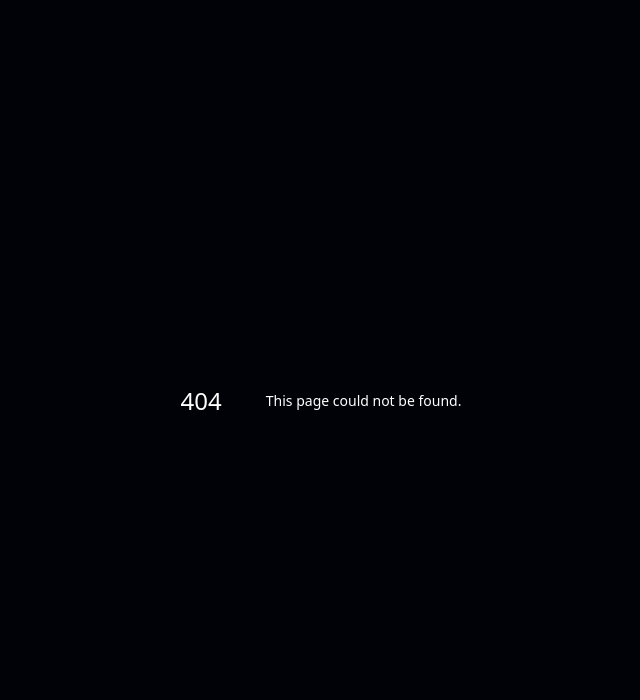
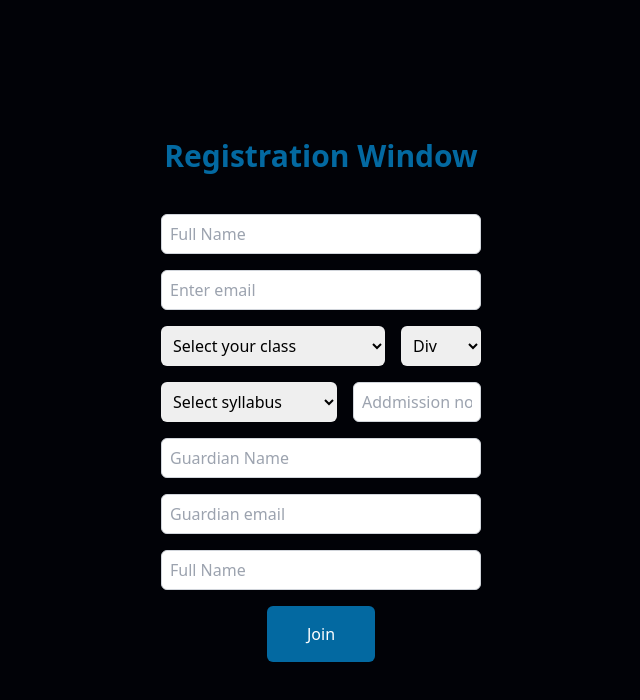
Before and after one commit to DeveloperAromal/Astrozz, a Next.js app: page /community in a window 1280 px wide. Before the commit this address had no page. Shown: the top 700 px of the page, without its empty margins (319-959 px from the left). Built offline with nearby package versions, Linux system fonts and the light colour scheme.

Commit message:
commited

```diff
--- /dev/null
+++ b/app/community/page.tsx
@@ -0,0 +1,11 @@
+import CommunityContainer from "../components/community/Community";
+
+export default function Community() {
+  return (
+    <section>
+      <div>
+        <CommunityContainer />
+      </div>
+    </section>
+  );
+}
--- a/app/components/Hero.tsx
+++ b/app/components/Hero.tsx
@@ -30,13 +30,13 @@ export default function Hero() {
               <Image
                 src="/images/asteroid.png"
                 alt="asteroid"
-                width={100}
-                height={100}
+                width={150}
+                height={150}
                 className="asteroid-animation"
               />
             </div>
             <div>
-              <h1 className="text-4xl sm:text-6xl md:text-6xl z-20 font-sm text-center text-gap antialiased">
+              <h1 className="text-4xl sm:text-6xl md:text-6xl font-sm text-center text-gap antialiased">
                 Explore
                 <br /> Astronomy
               </h1>
--- a/app/components/Membership.tsx
+++ b/app/components/Membership.tsx
@@ -37,6 +37,7 @@ export default function Membership() {
               Join Community
             </button>
           </div>
+          <div className="box">naln</div>
         </div>
       </div>
     </section>
--- /dev/null
+++ b/app/components/Navbar.tsx
@@ -0,0 +1,28 @@
+export default function Navbar() {
+  return (
+    <section>
+      <div>
+        <div>
+          <header className="lg:block md:block sm:block hidden">
+            <nav>
+              <ul className="flex gap-10 items-end justify-end pr-10 pt-4">
+                <li className="font-bold text-2xl cursor-pointer hover:text-emerald-700">
+                  Home
+                </li>
+                <li className="font-bold text-2xl cursor-pointer hover:text-emerald-700">
+                  About Us
+                </li>
+                <li className="font-bold text-2xl cursor-pointer hover:text-emerald-700">
+                  Gallery
+                </li>
+                <li className="font-bold text-2xl cursor-pointer hover:text-emerald-700">
+                  Contact Us
+                </li>
+              </ul>
+            </nav>
+          </header>
+        </div>
+      </div>
+    </section>
+  );
+}
--- /dev/null
+++ b/app/components/community/Community.tsx
@@ -0,0 +1,112 @@
+export default function Community() {
+  return (
+    <section>
+      <div className="flex items-center justify-center h-screen">
+        <div>
+          <div>
+            <h1 className="text-center text-3xl font-bold pb-10 text-sky-700">
+              Registration Window
+            </h1>
+          </div>
+          <form action="POST">
+            <div className="pb-4">
+              <input
+                type="text"
+                placeholder="Full Name"
+                className="contact-inp w-80 h-10 rounded-md border border-gray-300 bg-white py-3 pl-2 pr-2 text-base font-medium text-gray-700 outline-none focus:border-purple-500 focus:shadow-md"
+                //   {...register("name", { required: true })}
+              />
+            </div>
+            <div className="pb-4">
+              <input
+                type="email"
+                placeholder="Enter email"
+                className="contact-inp w-80 h-10 rounded-md border border-gray-300 bg-white py-3 pl-2 pr-2 text-base font-medium text-gray-700 outline-none focus:border-purple-500 focus:shadow-md"
+                //   {...register("name", { required: true })}
+              />
+            </div>
+            <div className="pb-4 flex gap-4">
+              <select
+                id="class"
+                className="w-56 h-10 text-black rounded-md complaint-select pl-2 pr-2"
+                //   {...register("classNumber", { required: true })}
+              >
+                <option value="Select your class">Select your class</option>
+                <option value="1">1</option>
+                <option value="2">2</option>
+                <option value="3">3</option>
+                <option value="4">4</option>
+                <option value="5">5</option>
+                <option value="6">6</option>
+                <option value="7">7</option>
+                <option value="8">8</option>
+                <option value="9">9</option>
+                <option value="10">10</option>
+                <option value="11">11</option>
+                <option value="12">12</option>
+              </select>
+              <select
+                id="class"
+                className="w-20 h-10 text-black rounded-md complaintdiv-select pl-2 pr-2"
+                //   {...register("division", { required: true })}
+              >
+                <option value="Div">Div</option>
+                <option value="A">A</option>
+                <option value="B">B</option>
+                <option value="C">C</option>
+              </select>
+            </div>
+            <div className="pb-4 flex gap-4">
+              <select
+                id="class"
+                className="w-44 h-10 text-black rounded-md complaint-select pl-2 pr-2"
+                //   {...register("classNumber", { required: true })}
+              >
+                <option value="Select your class">Select syllabus</option>
+                <option value="1">1</option>
+                <option value="2">2</option>
+              </select>
+              <input
+                type="tel"
+                placeholder="Addmission no"
+                maxLength={5}
+                className="contact-inp w-32 h-10 rounded-md border border-gray-300 bg-white py-3 pl-2 pr-2 text-base font-medium text-gray-700 outline-none focus:border-purple-500 focus:shadow-md"
+                //   {...register("name", { required: true })}
+              />
+            </div>
+            <div className="pb-4">
+              <input
+                type="text"
+                placeholder="Guardian Name"
+                className="contact-inp w-80 h-10 rounded-md border border-gray-300 bg-white py-3 pl-2 pr-2 text-base font-medium text-gray-700 outline-none focus:border-purple-500 focus:shadow-md"
+                //   {...register("name", { required: true })}
+              />
+            </div>
+            <div className="pb-4">
+              <input
+                type="email"
+                placeholder="Guardian email"
+                className="contact-inp w-80 h-10 rounded-md border border-gray-300 bg-white py-3 pl-2 pr-2 text-base font-medium text-gray-700 outline-none focus:border-purple-500 focus:shadow-md"
+                //   {...register("name", { required: true })}
+              />
+            </div>
+
+            <div className="pb-4">
+              <input
+                type="text"
+                placeholder="Full Name"
+                className="contact-inp w-80 h-10 rounded-md border border-gray-300 bg-white py-3 pl-2 pr-2 text-base font-medium text-gray-700 outline-none focus:border-purple-500 focus:shadow-md"
+                //   {...register("name", { required: true })}
+              />
+            </div>
+            <div className="flex items-center justify-center">
+              <button className="px-10 py-4 bg-sky-700 text-white rounded-md hover:bg-purple-700 focus:outline-none focus:bg-purple-700 transition duration-300 ease-in-out">
+                Join
+              </button>
+            </div>
+          </form>
+        </div>
+      </div>
+    </section>
+  );
+}
--- a/app/globals.css
+++ b/app/globals.css
@@ -40,3 +40,16 @@
 .asteroid-animation {
     animation: asteroidMovement 2s ease-in-out infinite;
 }
+
+.box {
+    --mask:
+        radial-gradient(115.45px at 50% calc(100% - 158.4px), #000 99%, #0000 101%) calc(50% - 198px) 0/396px 100%,
+        radial-gradient(115.45px at 50% calc(100% + 59.4px), #0000 99%, #000 101%) 50% calc(100% - 99px)/396px 100% repeat-x;
+    -webkit-mask: var(--mask);
+    mask: var(--mask);
+}
+
+/* .background {
+    position: relative;
+    top: -50px;
+} */
--- a/app/page.tsx
+++ b/app/page.tsx
@@ -6,9 +6,12 @@ import Hourners from "./components/Hourners";
 import Incharge from "./components/Incharge";
 import Footer from "./components/Footer";
 
+import Navbar from "./components/Navbar";
+
 export default function Page() {
   return (
     <main>
+      <Navbar />
       <Hero />
       <Membership />
       <Hourners />
```
